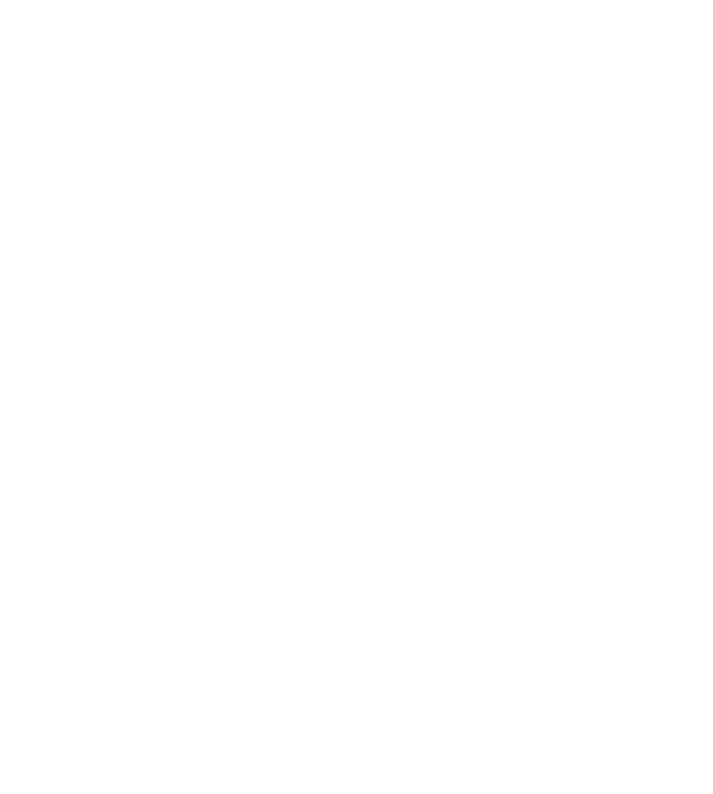
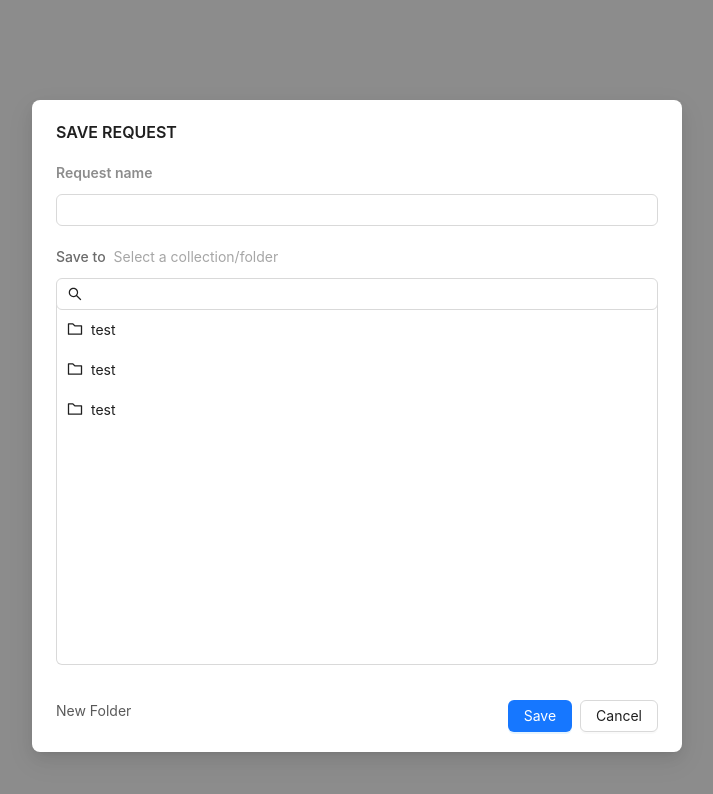
Before and after one commit to zhangtao25/arex-remocollab, a React (Vite) app: page /#/modal/request/save in a window 1280 px wide. Before the commit this address had no page. Shown: the top 794 px of the page, without its empty margins (283-996 px from the left). Built offline with nearby package versions, Linux system fonts and the light colour scheme.

Commit message:
feat: update

```diff
--- a/package.json
+++ b/package.json
@@ -33,6 +33,7 @@
     "@iconify/json": "^2.2.106",
     "@svgr/core": "^8.1.0",
     "@svgr/plugin-jsx": "^8.1.0",
+    "@types/node": "^20.6.3",
     "@types/react": "^18.2.15",
     "@types/react-dom": "^18.2.7",
     "@typescript-eslint/eslint-plugin": "^6.6.0",
--- a/src/App.tsx
+++ b/src/App.tsx
@@ -1,11 +1,11 @@
 // import SaveRequestModal from './libs/modal/request/save.tsx';
 // import SaveRequestModalPage from "./pages/modal/request/save.tsx";
 import { Suspense } from 'react';
-import { useRoutes } from 'react-router-dom';
+import { useNavigate, useRoutes } from 'react-router-dom';
 
 import routes from '~react-pages';
 
-function traverseTree(tree:any, currentPath = '', paths:any = []) {
+function traverseTree(tree: any, currentPath = '', paths: any = []) {
   if (tree instanceof Array) {
     tree.forEach((node) => {
       const subPath = `${currentPath}/${node.path}`;
@@ -24,12 +24,22 @@
 }
 
 const App = () => {
+  const nav = useNavigate();
   return (
     <div>
       <div style={{ padding: 0, minHeight: 360 }}>
         <div>
-          {traverseTree(routes).map((i:any,key:any) => {
-            return <a href={i} key={key}>{i}</a>;
+          {traverseTree(routes).map((i: any, key: any) => {
+            return (
+              <a
+                onClick={() => {
+                  nav(`${i}`);
+                }}
+                key={key}
+              >
+                {i}
+              </a>
+            );
           })}
         </div>
         <Suspense fallback={<p>Loading...</p>}>{useRoutes(routes)}</Suspense>
--- a/src/libs/modal/request/save.tsx
+++ b/src/libs/modal/request/save.tsx
@@ -1,9 +1,12 @@
-import { SearchOutlined } from '@ant-design/icons';
+import { CaretRightOutlined, FolderOutlined, SearchOutlined } from '@ant-design/icons';
 import { css } from '@emotion/react';
-import { Button, Input, Modal, Space } from 'antd';
+import { Button, Input, Modal, Space, theme, Typography } from 'antd';
 import { FC } from 'react';
 
+const { Text } = Typography;
+const { useToken } = theme;
 const Footer = () => {
+  const token = useToken();
   return (
     <div
       css={css`
@@ -13,17 +16,19 @@
     >
       <div
         css={css`
+          color: ${token.token.colorTextSecondary};
           &:hover {
-            text-decoration:underline;
+            text-decoration: underline;
             cursor: pointer;
           }
         `}
       >
         New Folder
       </div>
+
       <Space>
-        <Button type={'primary'}>确认</Button>
-        <Button>返回</Button>
+        <Button type={'primary'}>Save</Button>
+        <Button>Cancel</Button>
       </Space>
     </div>
   );
@@ -40,18 +45,65 @@
       name: 'test',
     },
   ];
+  const token = useToken();
+  return (
+    <Modal title={'SAVE REQUEST'} width={650} open={open} footer={<Footer />} closeIcon={false}>
+      {/*<p>触发覆盖率聚合</p>*/}
 
-  return (
-    <Modal title={'SAVE REQUEST'} width={650} open={open} footer={<Footer />}>
-      <Input placeholder={'Request name'} />
+      <div
+        css={css`
+          margin-bottom: 20px;
+        `}
+      >
+        <Text
+          type={'secondary'}
+          strong
+          css={css`
+            display: block;
+            padding: 10px 0;
+          `}
+        >
+          Request name
+        </Text>
+        <Input />
+      </div>
 
-      <div>Save to Select a collection/folder</div>
+      <Space
+        css={css`
+          //display: block;
+          //padding: 10px 0;
+          margin-bottom: 10px;
+        `}
+      >
+        <span
+          css={css`
+            color: rgb(107, 107, 107);
+            font-weight: 500;
+          `}
+        >
+          Save to
+        </span>
+        <span
+          css={css`
+            color: rgb(166, 166, 166);
+          `}
+        >
+          Select a collection/folder
+        </span>
+      </Space>
 
       <Input prefix={<SearchOutlined className='site-form-item-icon' />} />
 
       <div
         css={css`
-          border: 1px solid #eee;
+          transform: translateY(-5px);
+          border: 1px solid ${token.token.colorBorder};
+          border-bottom-left-radius: ${token.token.borderRadius}px;
+          border-bottom-right-radius: ${token.token.borderRadius}px;
+          border-top: none;
+          height: 360px;
+          margin-bottom: 30px;
+          padding-top: 5px;
         `}
       >
         {list.map((item, index) => {
@@ -59,6 +111,9 @@
             <div
               key={index}
               css={css`
+                padding: 0 10px;
+                height: 40px;
+                line-height: 40px;
                 display: flex;
                 justify-content: space-between;
                 .xiaojiantou {
@@ -73,8 +128,17 @@
                 }
               `}
             >
-              <span>{item.name}</span>
-              <span className={'xiaojiantou'}>小箭头</span>
+              <Space>
+                <FolderOutlined
+                  css={css`
+                    font-size: 16px;
+                  `}
+                />
+                <span>{item.name}</span>
+              </Space>
+              <span className={'xiaojiantou'}>
+                <CaretRightOutlined />
+              </span>
             </div>
           );
         })}
--- a/src/main.tsx
+++ b/src/main.tsx
@@ -1,12 +1,12 @@
 import 'antd/dist/reset.css';
 
 import ReactDOM from 'react-dom/client';
-import { BrowserRouter } from 'react-router-dom';
+import { HashRouter} from 'react-router-dom';
 
 import App from './App.tsx';
 
 ReactDOM.createRoot(document.getElementById('root')!).render(
-  <BrowserRouter>
+  <HashRouter>
     <App />
-  </BrowserRouter>,
+  </HashRouter>,
 );
--- a/tsconfig.json
+++ b/tsconfig.json
@@ -1,5 +1,6 @@
 {
   "compilerOptions": {
+    "types": ["@emotion/react/types/css-prop"],
     "target": "ES2020",
     "useDefineForClassFields": true,
     "lib": ["ES2020", "DOM", "DOM.Iterable"],
--- a/vite.config.ts
+++ b/vite.config.ts
@@ -5,6 +5,7 @@
 import Pages from 'vite-plugin-pages';
 // https://vitejs.dev/config/
 export default defineConfig({
+  base: '/arex-remocollab/',
   plugins: [
     react({
       jsxImportSource: '@emotion/react',
```
Also changed, not shown: 2 other files (tests, documents, lock files or other folders).
